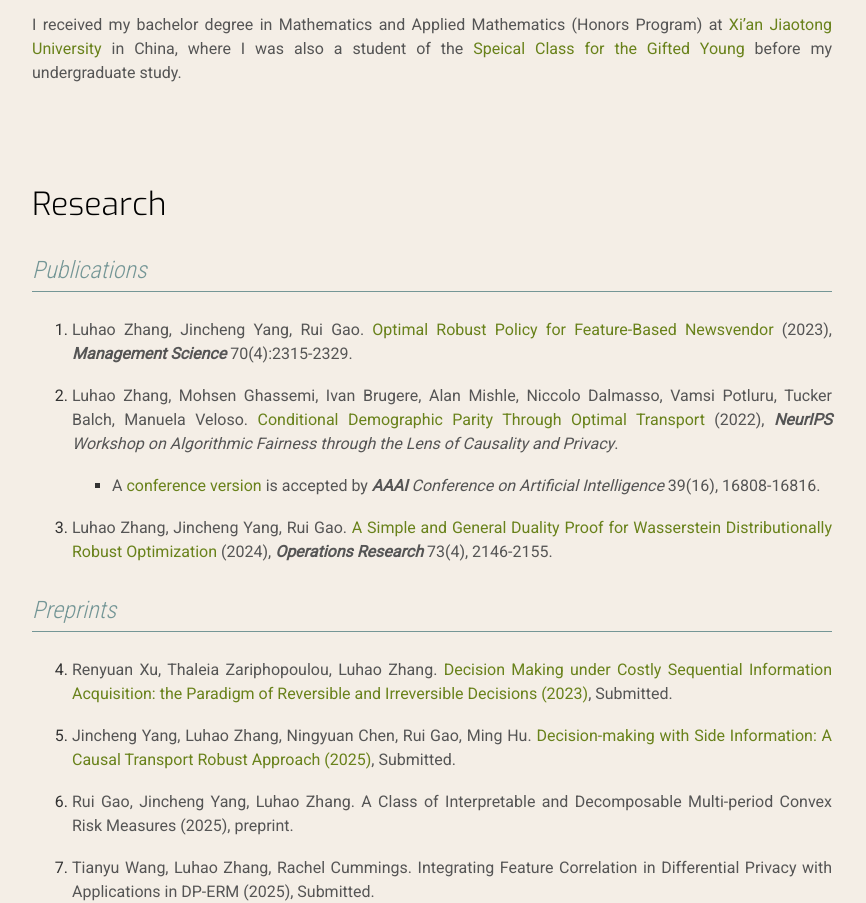
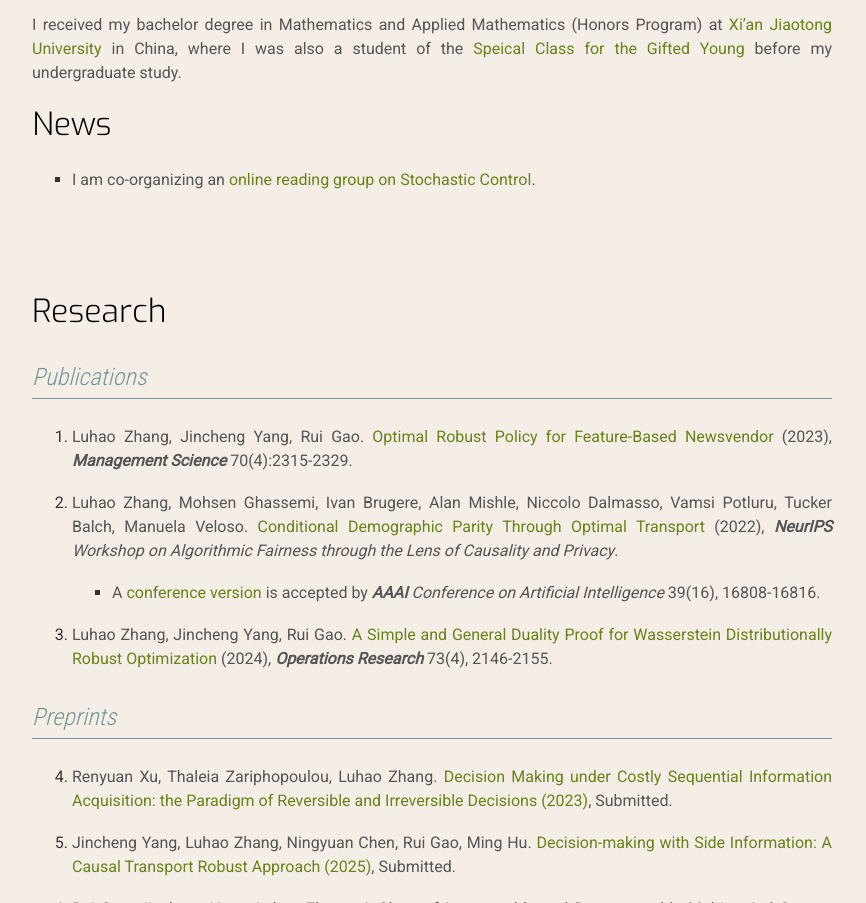
Before and after one commit to Luhao-Zhang/luhao-zhang.github.io, a plain HTML site: page index.html in a window 1280 px wide. Shown: the part 993-1896 px from the top of the page, without its empty margins (208-1074 px from the left). Drawn offline with Linux system fonts and the light colour scheme; a web font is replaced by a local one.

Commit message:
Update index.html

```diff
--- a/index.html
+++ b/index.html
@@ -154,7 +154,17 @@
   </p>
 <!--  <p>My main research studies financial mathematics, stochastic optimization and data-driven decision making under uncertainty. In particular, I develop robust and computationally efficient methodology with strong performance guarantees for learning and decision-making problems involving contextual/observational data, arising in the area of machine learning, risk management and revenue management.</p>-->
   <p>I received my bachelor degree in <span>Mathematics and Applied Mathematics (Honors Program)</span> at <a href="http://en.xjtu.edu.cn">Xi’an Jiaotong University</a> in China, where I was also a student of the <a href="https://en.wikipedia.org/wiki/Special_Class_for_the_Gifted_Young#Xi'an_Jiaotong_University">Speical Class for the Gifted Young</a> before my undergraduate study.</p>
- </div>
+
+
+   <h1 id="news">News</h1>
+<ul>
+    <li>
+      <p>I am co-organizing an <a href="https://sites.google.com/view/controlreadinggroup/home">online reading group on Stochastic Control</a>.</p>
+    </li>
+</ul>
+
+</div>
+
 
 <div class="content" id="Research">
 
```
